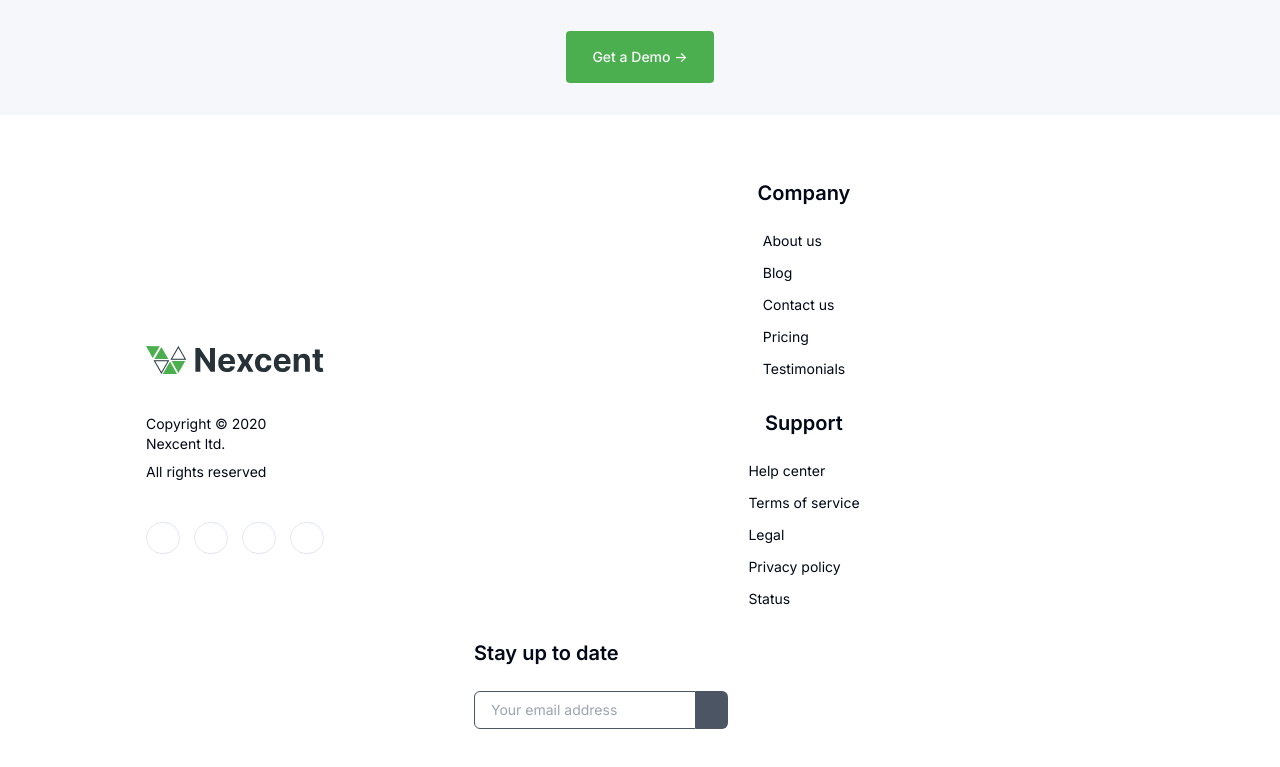
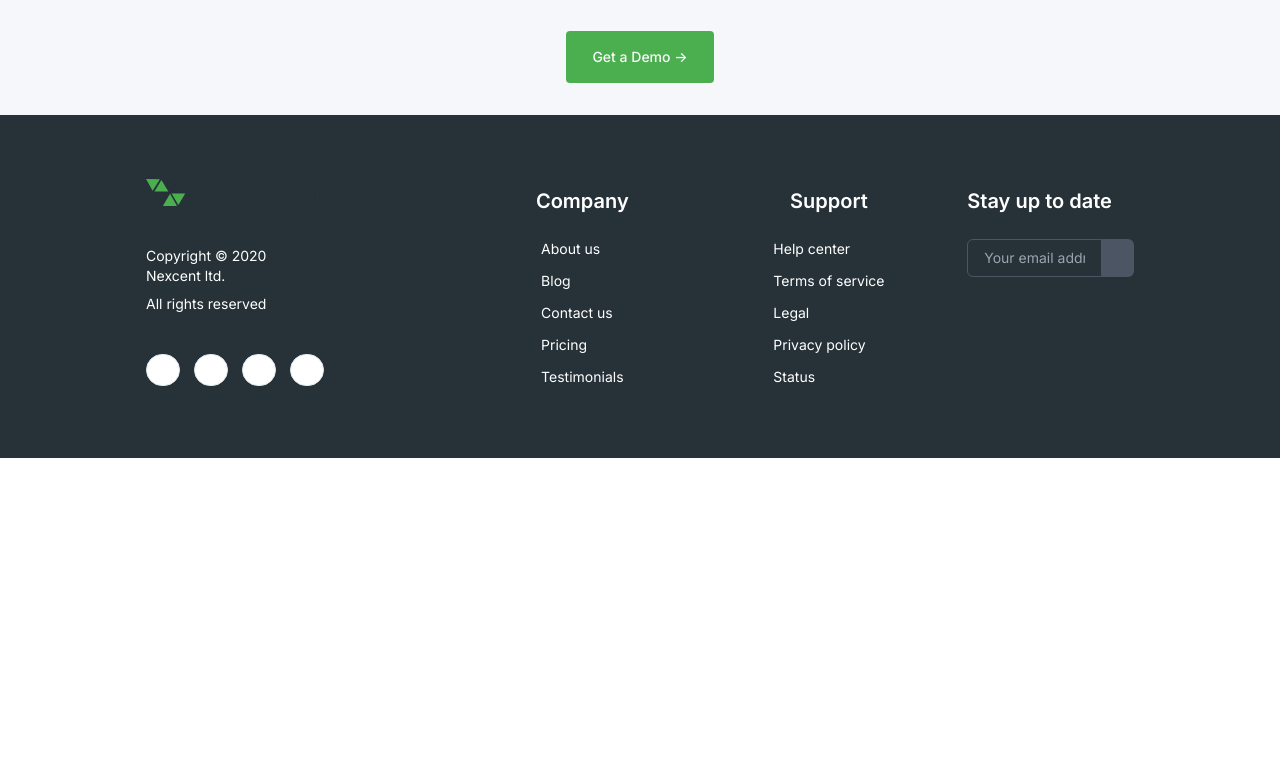
Before and after one commit to batur/nextcent, a Next.js app: page / in a window 1280 px wide. Shown: the part 2076-2843 px from the top of the page. After the commit the page ends 2534 px from the top, so only its background shows below. Built offline with nearby package versions, Linux system fonts and the light colour scheme.

Commit message:
fix: footer

```diff
--- a/components/Footer/SectionTwo.tsx
+++ b/components/Footer/SectionTwo.tsx
@@ -68,8 +68,8 @@ const DATA = {
 
 const SectionTwo: React.FC = () => {
   return (
-    <footer className='container mx-auto w-full px-4 py-16 md:px-36.5'>
-      <div className='flex flex-col-reverse items-center justify-between gap-31.5 lg:flex-row'>
+    <footer className='w-full bg-brand-secondary text-white'>
+      <div className='container mx-auto flex flex-col-reverse items-center justify-between gap-31.5 px-4 py-16 md:px-36.5 lg:flex-row'>
         <div className='flex grow flex-col items-start justify-start gap-10 pb-2'>
           <Image src={LOGO} alt='Nexcent Logo' width={191} height={30} />
           <div className='flex flex-col gap-2'>
@@ -83,8 +83,8 @@ const SectionTwo: React.FC = () => {
             <Button variant='outline' className='h-8 w-8 rounded-full'></Button>
           </div>
         </div>
-        <div className='flex w-full flex-auto flex-row-reverse flex-wrap items-center justify-between gap-y-5 lg:flex-row lg:items-start lg:gap-7.5 lg:pl-6'>
-          <div className='order-2 flex w-1/2 flex-col items-center lg:order-1 lg:w-full'>
+        <div className='flex w-full flex-auto flex-row-reverse flex-wrap items-center justify-between gap-y-5 lg:flex-row lg:flex-nowrap lg:items-start lg:gap-7.5 lg:pl-6'>
+          <div className='order-2 flex w-1/2 flex-col items-center lg:order-1'>
             <h5 className='mb-6 text-xl font-semibold leading-7'>{DATA.infoOne.title}</h5>
             <ul className='flex flex-col gap-3 text-sm'>
               {DATA.infoOne.bullets.map((bullet) => (
@@ -94,7 +94,7 @@ const SectionTwo: React.FC = () => {
               ))}
             </ul>
           </div>
-          <div className='order-3 flex w-1/2 flex-col items-center lg:order-2 lg:w-full'>
+          <div className='order-3 flex w-1/2 flex-col items-center lg:order-2'>
             <h5 className='mb-6 text-xl font-semibold leading-7'>{DATA.infoTwo.title}</h5>
             <ul className='flex flex-col gap-3 text-sm'>
               {DATA.infoTwo.bullets.map((bullet) => (
```
